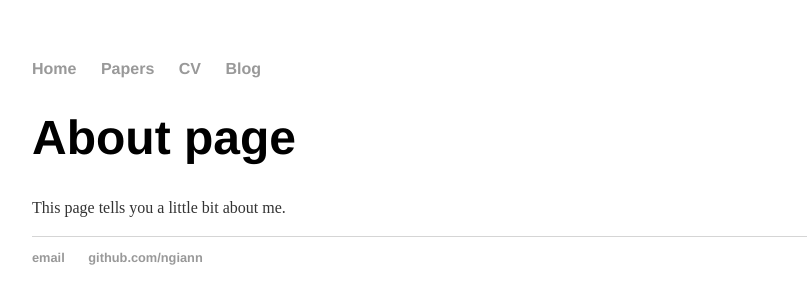
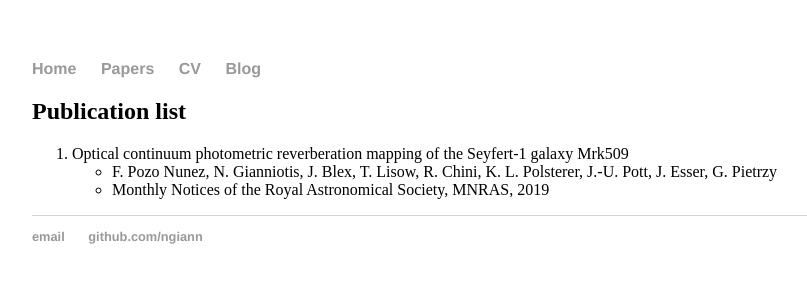
Before and after one commit to ngiann/ngiann.github.io, a Jekyll site: the page built from papers/index.md, in a window 1280 px wide. Shown: the top 304 px of the page, without its empty margins (160-967 px from the left). Built offline with Jekyll 4.4.1, drawn with Linux system fonts in a browser that asks for light colours.

Commit message:
Update index.md

```diff
--- a/papers/index.md
+++ b/papers/index.md
@@ -1,7 +1,9 @@
 ---
 layout: default
-title: About
+title: Papers
 ---
-# About page
+## Publication list
 
-This page tells you a little bit about me.
+1. Optical continuum photometric reverberation mapping of the Seyfert-1 galaxy Mrk509
+  * F. Pozo Nunez, N. Gianniotis, J. Blex, T. Lisow, R. Chini, K. L. Polsterer, J.-U. Pott, J. Esser, G. Pietrzy
+  * Monthly Notices of the Royal Astronomical Society, MNRAS, 2019
```
